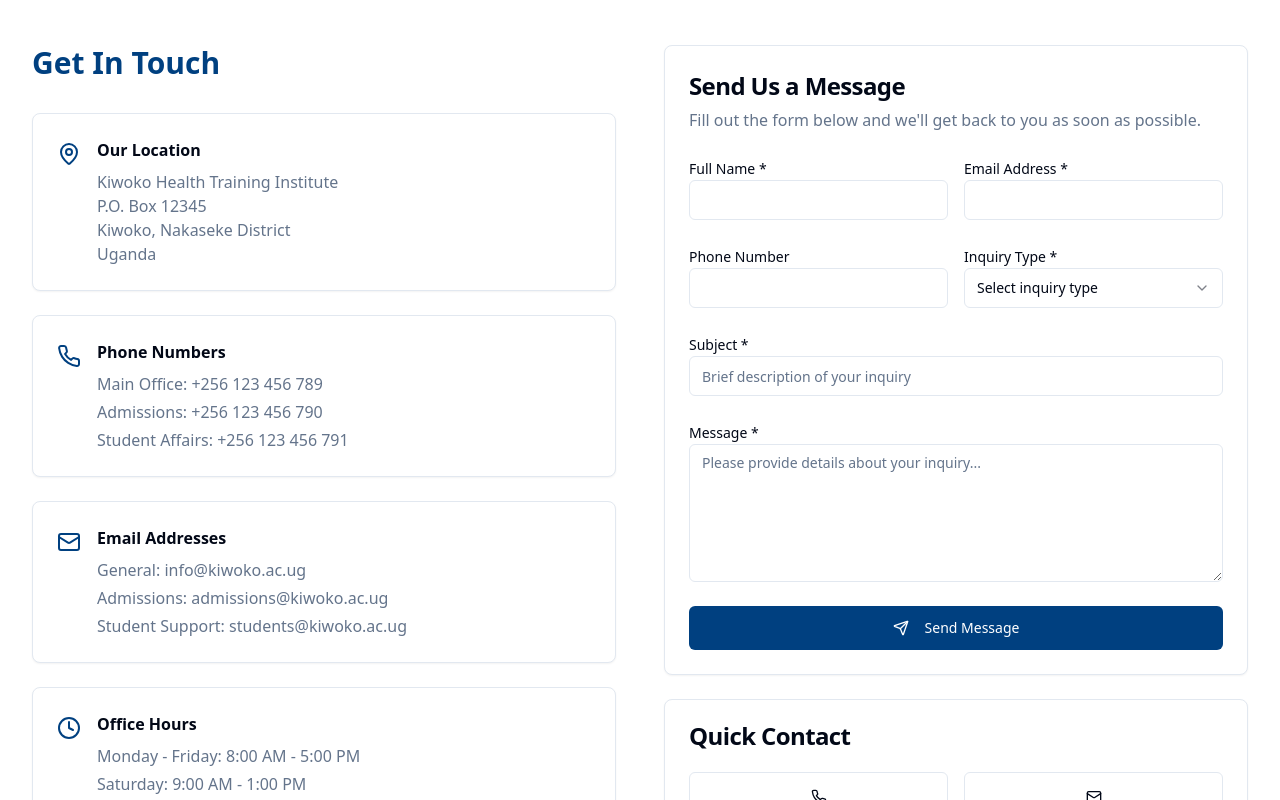
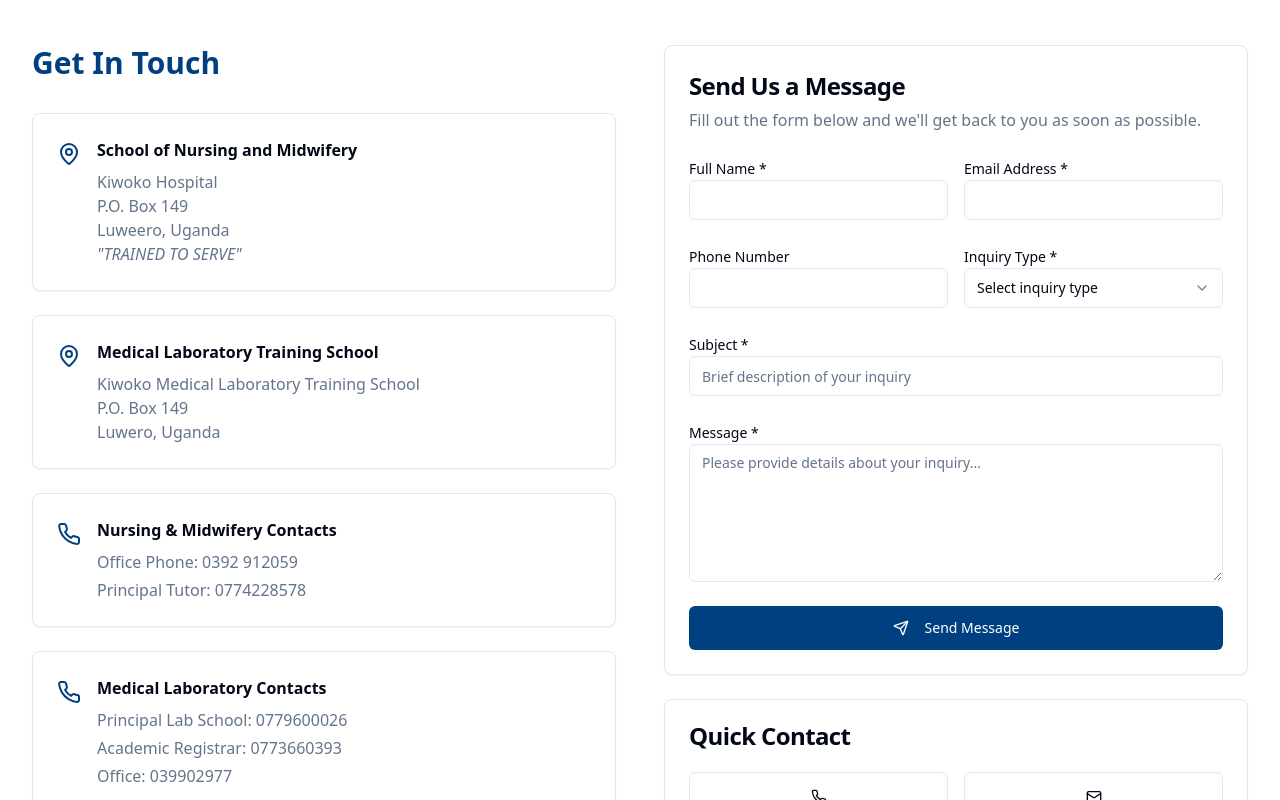
Before and after one commit to joelove-cmd/kiwoko-connect-learn, a React (Vite) app: page /contact in a window 1280 px wide. Shown: the part 480-1280 px from the top of the page. Built offline with nearby package versions, Linux system fonts and the light colour scheme.

Commit message:
Add institute branding
Updated the website with the institute's logo and contact information for both the School of Nursing and Midwifery and the Medical Laboratory Training School.

```diff
--- a/src/components/Header.tsx
+++ b/src/components/Header.tsx
@@ -45,9 +45,11 @@ const Header = () => {
           {/* Logo */}
           <div className="flex items-center">
             <Link to="/" className="flex items-center space-x-3">
-              <div className="w-12 h-12 bg-gradient-to-br from-primary to-secondary rounded-lg flex items-center justify-center">
-                <span className="text-white font-bold text-xl">K</span>
-              </div>
+              <img
+                src="/lovable-uploads/8c52e7cd-49ad-40df-b2b2-a3701eca0b7a.png"
+                alt="Kiwoko Hospital Logo"
+                className="w-12 h-12 object-contain"
+              />
               <div>
                 <h1 className="text-xl font-bold text-primary">Kiwoko Health</h1>
                 <p className="text-sm text-muted-foreground">Training Institute</p>
--- a/src/pages/Contact.tsx
+++ b/src/pages/Contact.tsx
@@ -54,35 +54,68 @@ const Contact = () => {
               <h2 className="text-3xl font-bold mb-8 text-primary">Get In Touch</h2>
 
               <div className="space-y-6">
-                {/* Address */}
+                {/* Nursing and Midwifery */}
                 <Card>
                   <CardContent className="p-6">
                     <div className="flex items-start space-x-4">
                       <MapPin className="h-6 w-6 text-primary mt-1" />
                       <div>
-                        <h3 className="font-semibold mb-2">Our Location</h3>
+                        <h3 className="font-semibold mb-2">School of Nursing and Midwifery</h3>
                         <p className="text-muted-foreground">
-                          Kiwoko Health Training Institute<br />
-                          P.O. Box 12345<br />
-                          Kiwoko, Nakaseke District<br />
-                          Uganda
+                          Kiwoko Hospital<br />
+                          P.O. Box 149<br />
+                          Luweero, Uganda<br />
+                          <span className="italic">"TRAINED TO SERVE"</span>
                         </p>
                       </div>
                     </div>
                   </CardContent>
                 </Card>
 
-                {/* Phone */}
+                {/* Medical Laboratory Training */}
+                <Card>
+                  <CardContent className="p-6">
+                    <div className="flex items-start space-x-4">
+                      <MapPin className="h-6 w-6 text-primary mt-1" />
+                      <div>
+                        <h3 className="font-semibold mb-2">Medical Laboratory Training School</h3>
+                        <p className="text-muted-foreground">
+                          Kiwoko Medical Laboratory Training School<br />
+                          P.O. Box 149<br />
+                          Luwero, Uganda
+                        </p>
+                      </div>
+                    </div>
+                  </CardContent>
+                </Card>
+
+                {/* Phone - Nursing */}
                 <Card>
                   <CardContent className="p-6">
                     <div className="flex items-start space-x-4">
                       <Phone className="h-6 w-6 text-primary mt-1" />
                       <div>
-                        <h3 className="font-semibold mb-2">Phone Numbers</h3>
+                        <h3 className="font-semibold mb-2">Nursing & Midwifery Contacts</h3>
                         <div className="space-y-1 text-muted-foreground">
-                          <p>Main Office: +256 123 456 789</p>
-                          <p>Admissions: +256 123 456 790</p>
-                          <p>Student Affairs: +256 123 456 791</p>
+                          <p>Office Phone: 0392 912059</p>
+                          <p>Principal Tutor: 0774228578</p>
+                        </div>
+                      </div>
+                    </div>
+                  </CardContent>
+                </Card>
+
+                {/* Phone - Lab */}
+                <Card>
+                  <CardContent className="p-6">
+                    <div className="flex items-start space-x-4">
+                      <Phone className="h-6 w-6 text-primary mt-1" />
+                      <div>
+                        <h3 className="font-semibold mb-2">Medical Laboratory Contacts</h3>
+                        <div className="space-y-1 text-muted-foreground">
+                          <p>Principal Lab School: 0779600026</p>
+                          <p>Academic Registrar: 0773660393</p>
+                          <p>Office: 039902977</p>
                         </div>
                       </div>
                     </div>
@@ -97,9 +130,8 @@ const Contact = () => {
                       <div>
                         <h3 className="font-semibold mb-2">Email Addresses</h3>
                         <div className="space-y-1 text-muted-foreground">
-                          <p>General: info@kiwoko.ac.ug</p>
-                          <p>Admissions: admissions@kiwoko.ac.ug</p>
-                          <p>Student Support: students@kiwoko.ac.ug</p>
+                          <p>Nursing Principal: principalnmts@kiwokohospital.com</p>
+                          <p>Lab Principal: labprincipal@kiwokohospital.org</p>
                         </div>
                       </div>
                     </div>
```
Also changed, not shown: public/lovable-uploads/8c52e7cd-49ad-40df-b2b2-a3701eca0b7a.png (added).
